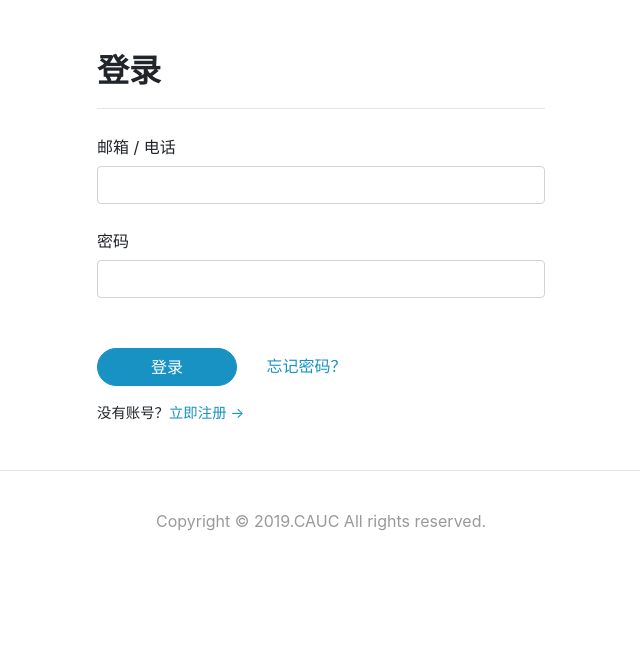
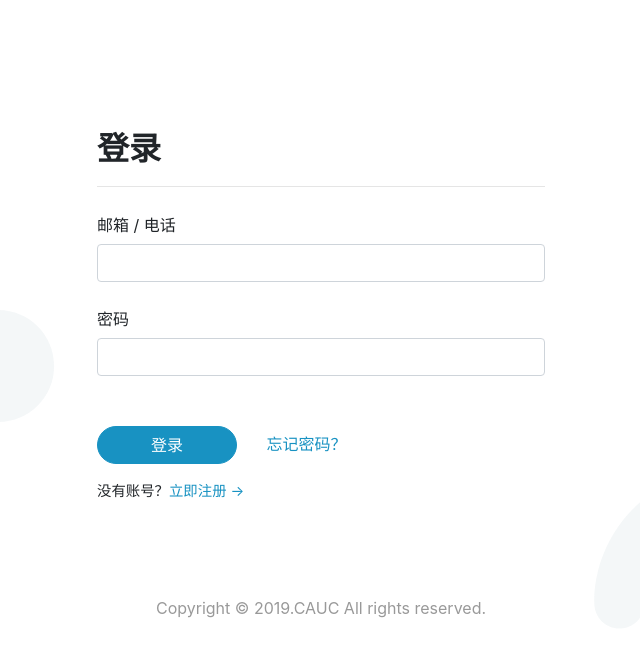
Before and after one commit to marsvet/Airport-Security-Assistant, a Flask app: page /_login in a window 1280 px wide. Shown: the part 78-735 px from the top of the page, without its empty margins (319-959 px from the left). Run offline with Flask 2, Linux system fonts and the light colour scheme; some libraries are stand-ins or nearby versions.

Commit message:
Add background image

```diff
--- a/app/static/css/style.css
+++ b/app/static/css/style.css
@@ -137,6 +137,14 @@
     line-height: 100px;
     color: white; }
 
+.background {
+  width: 100%;
+  float: left;
+  background-image: url("/static/images/background.svg");
+  background-size: cover;
+  background-position: 50%;
+  background-repeat: no-repeat; }
+
   #login, #register {
     width: 35%;
     margin: 0 auto;
--- a/app/static/scss/style.scss
+++ b/app/static/scss/style.scss
@@ -200,6 +200,15 @@
 	}
 }
 
+.background {
+	width: 100%;
+	float: left;
+	background-image: url("/static/images/background.svg");
+	background-size: cover;
+	background-position: 50%;
+	background-repeat: no-repeat;
+}
+
 #login,
 #register {
 	width: 35%;
--- a/app/templates/login.html
+++ b/app/templates/login.html
@@ -3,9 +3,8 @@
 {% block inner_css %}
 <style>
 	#footer {
-		background-color: white;
-		border-top: 1px solid rgba(0, 0, 0, 0.1);
-		margin-top: 30px;
+		background-color: rgba(255, 255, 255, 0);
+		margin-top: 40px;
 	}
 
 	#footer p {
@@ -16,6 +15,7 @@
 
 {% block main_content %} {% include "header.html" %}
 
+<div class="background">
 	<div id="login">
 		<h2>登录</h2>
 		{% if get_flashed_messages()[0] %}
@@ -39,7 +39,7 @@
 			<p>没有账号？<a href="_register">立即注册 →</a></p>
 		</div>
 	</div>
-
 	{% include "footer.html" %}
+</div>
 
 {% endblock %}
```
Also changed, not shown: app/templates/register.html (+4 -3 lines), app/static/images/background.svg (added). Lines whose indentation alone changed are shown as unchanged.
